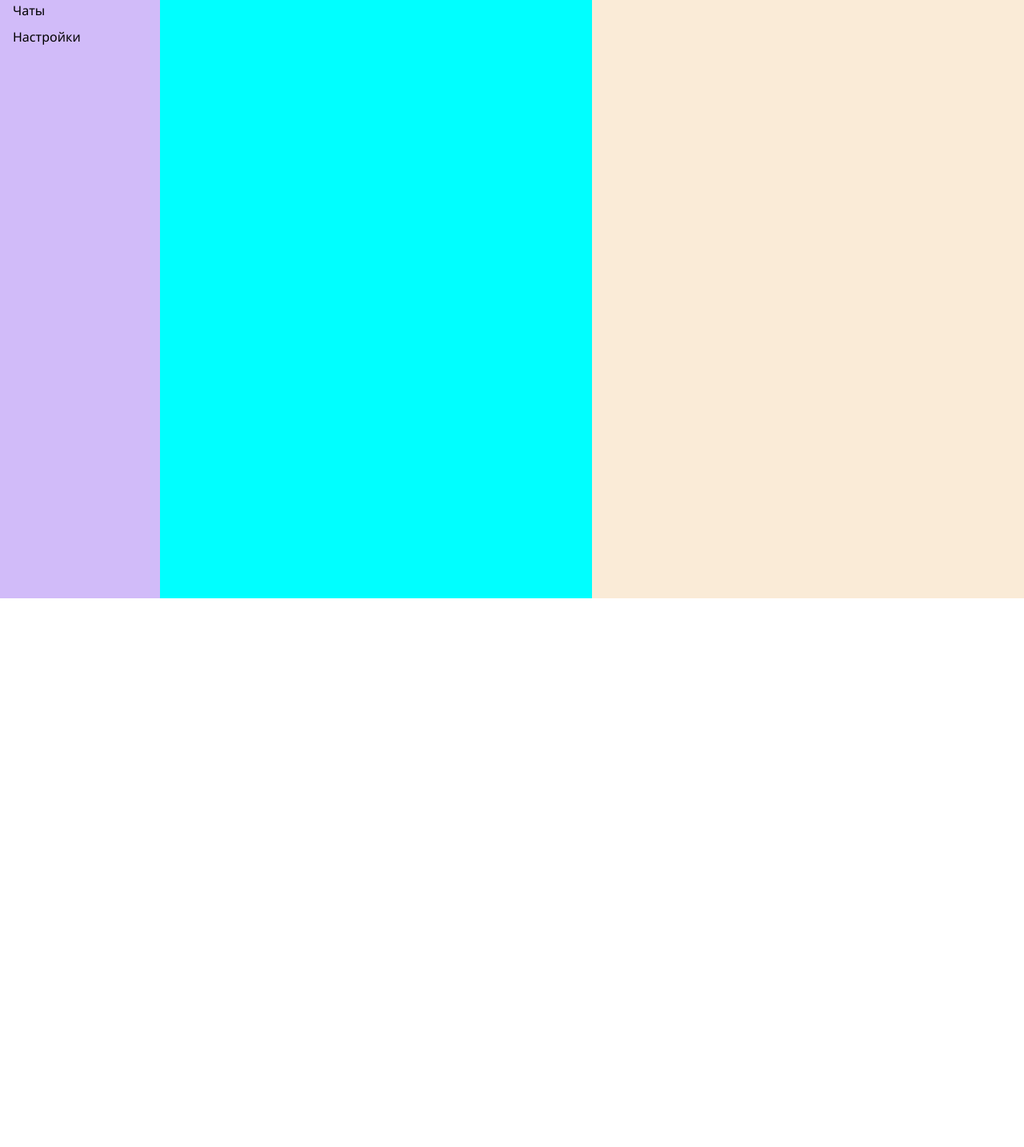
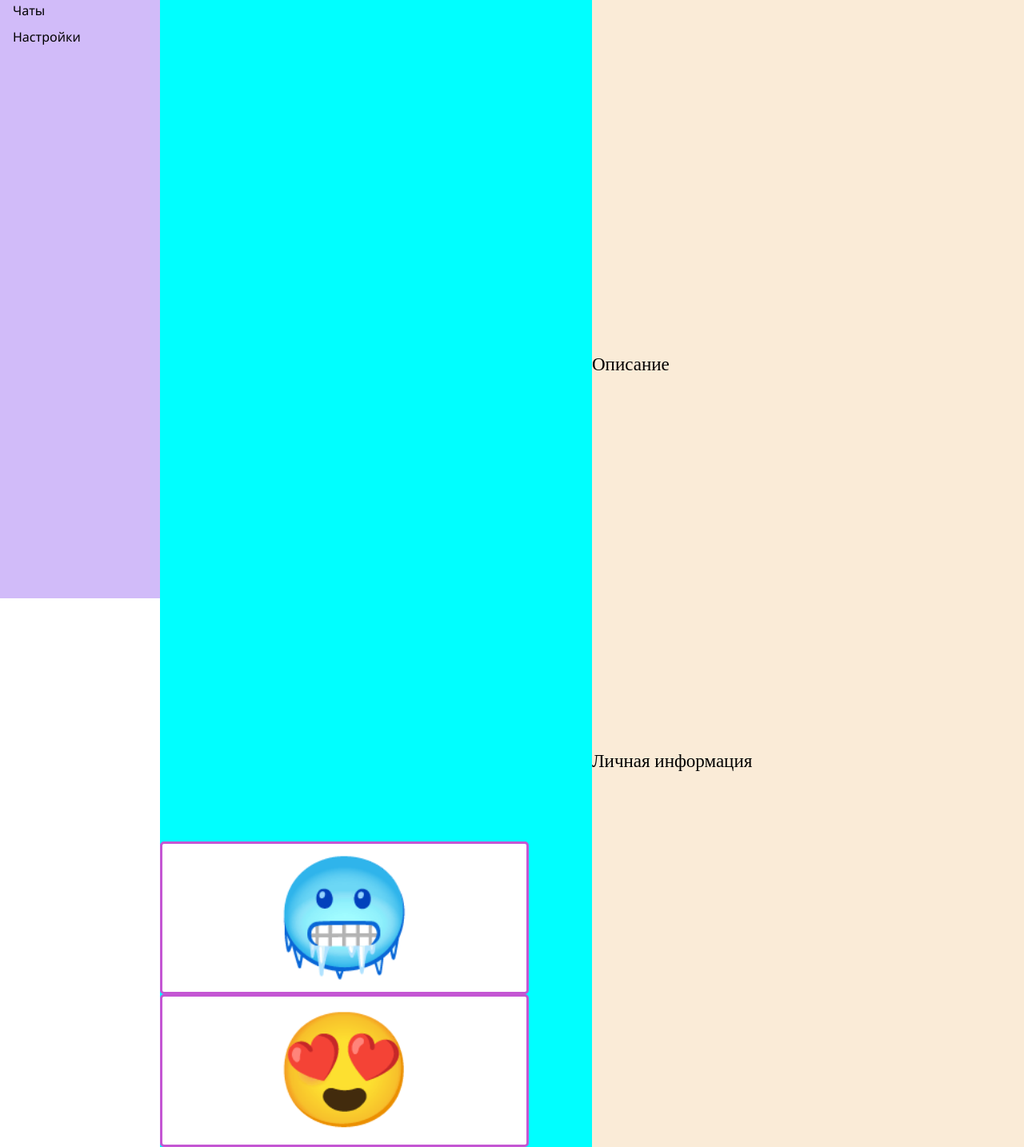
Before and after one commit to Valery223/MeetAppFrontend, a React (Vite) app: page /search in a window 1280 px wide. Shown: the part 52-1486 px from the top of the page at 80% size. Before the commit the page ends 800 px from the top, so only its background shows below. Built offline with nearby package versions, Linux system fonts and the light colour scheme.

Commit message:
update css file for search

```diff
--- a/src/pages/Search/Search.jsx
+++ b/src/pages/Search/Search.jsx
@@ -4,10 +4,14 @@ export function Search() {
   return (
     <div className={s.mainWrapper}>
       <div className={s.photoWrapper}>
-        <h1>Photo</h1>
+        <div className={s.photo}> </div>
+        <span className={s.buttons}>🥶</span>
+        <span className={s.buttons}>😍</span>
       </div>
       <div className={s.textWrapper}>
-        <h1>Text</h1>
+        <div>Евгений 32 ГОДА ПОШЛЫЙ ХАЧЮ ЖОСКАФА SEXINGA</div>
+        <div>Описание</div>
+        <div>Личная информация</div>
       </div>
     </div>
   );
--- a/src/pages/Search/Search.module.css
+++ b/src/pages/Search/Search.module.css
@@ -2,11 +2,44 @@
   display: grid;
   grid-template-columns: 1fr 1fr;
   background-color: brown;
-  min-height: 100vh;
+  height: 100dvh;
 }
 .photoWrapper {
   background-color: aqua;
 }
+
 .textWrapper {
+  display: grid;
   background-color: antiquewhite;
+  font-size: 23px;
+  grid-template-rows: 1fr 1fr 1fr;
 }
+
+.buttons {
+  display: inline-block;
+  padding: 10px 140px;
+  font-size: 140px;
+  font-weight: bold;
+  text-align: center;
+  text-decoration: none;
+  border: 3px solid #c456d3;
+  border-radius: 5px;
+  color: #c456d3;
+  background-color: #fff;
+  cursor: pointer;
+  transition: background-color 0.3s, color 0.3s, border-color 0.3s;
+}
+
+.buttons:hover {
+  background-color: #c456d3;
+  color: #fff;
+}
+
+.buttons:active {
+  background-color: #c456d3;
+  color: #fff;
+}
+
+.photo {
+  min-height: 69em;
+}
```
